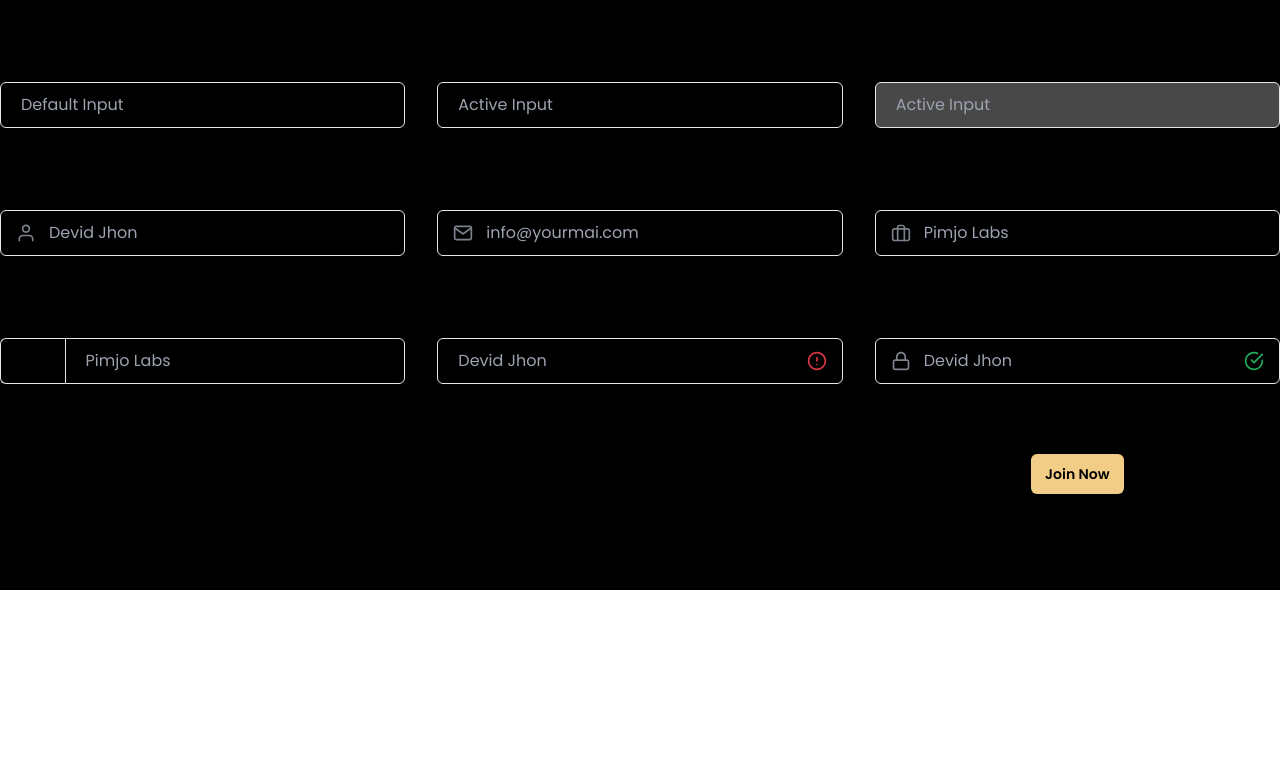
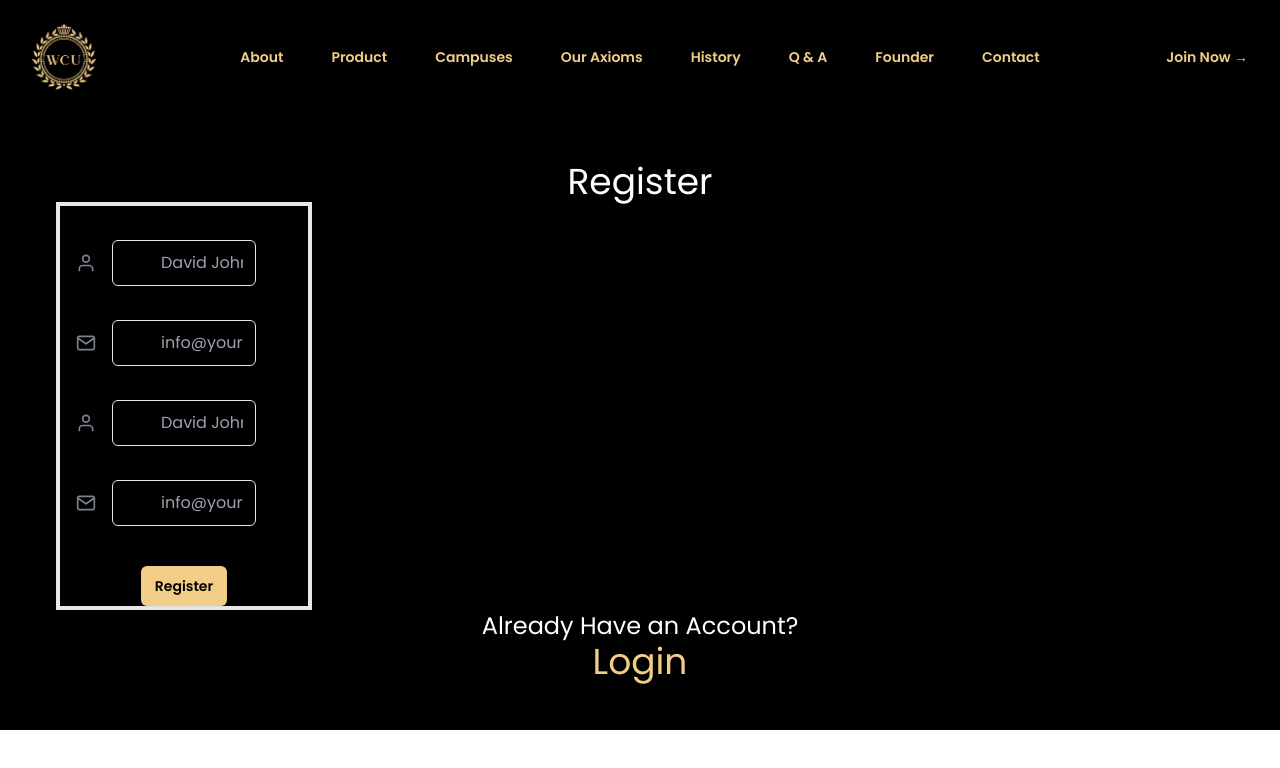
Before and after one commit to Ajaiyeoba/wcu-project, a React (Vite) app: page /register in a window 1280 px wide. Shown: the top 768 px of the page. Built offline with nearby package versions, Linux system fonts and the light colour scheme.

Commit message:
i added the login and register route to the necessary places

```diff
--- a/src/App.jsx
+++ b/src/App.jsx
@@ -1,7 +1,7 @@
 import { useEffect, useState } from "react";
 import Home from "./pages/Home";
 import Register from "./form/Register";
-import DialogTest from "./components/DialogTest";
+import Login from './form/Login'
 import Aos from "aos";
 import "./App.css";
 import "aos/dist/aos.css";
@@ -18,7 +18,7 @@ function App() {
           <Routes>
             <Route path="/" element={<Home />} />
             <Route path="/register" element={<Register />} />
-            <Route path="/dialogtest" element={<DialogTest />}/>
+            <Route path="/login" element={<Login />} />
           </Routes>
         </BrowserRouter>
       </div>
--- a/src/components/Navbar.jsx
+++ b/src/components/Navbar.jsx
@@ -3,6 +3,7 @@
 import { useState } from 'react'
  import { Dialog, DialogPanel } from '@headlessui/react'
 import { Bars3Icon, XMarkIcon } from '@heroicons/react/24/outline'
+import {Link} from 'react-router-dom'
 import logo from '../assets/logo.jpg'
 
 
@@ -12,7 +13,7 @@ const navigation = [
   { name: 'Campuses', href: '#campuses' },
   { name: 'Our Axioms', href: '#axioms' },
   { name: 'History', href: '/history' },
-  { name: 'Q & A', href: '#q&a' },
+  { name: 'Q & A', href: '#faq' },
   { name: 'Founder', href: '/founder' },
   { name: 'Contact', href: '#contact' },
 ]
@@ -23,7 +24,7 @@ const navigation = [
   section.scrollIntoView({behaviour: 'smooth'})
   setActiveSection(sectionId)
  }
-export default function MobileMenu() {
+  function MobileMenu() {
   const [mobileMenuOpen, setMobileMenuOpen] = useState(false)
 
   return (
@@ -58,9 +59,9 @@ export default function MobileMenu() {
         ))}
       </div>
       <div className="hidden lg:flex lg:flex-1 lg:justify-end">
-        <a href="#" className="text-sm font-semibold leading-6 text-custom-sec rounded-md">
+        <Link to="/login" className="text-sm font-semibold leading-6 text-custom-sec rounded-md">
           Join Now <span aria-hidden="true">&rarr;</span>
-        </a>
+        </Link>
       </div>
     </nav>
     <Dialog open={mobileMenuOpen} onClose={setMobileMenuOpen} className="lg:hidden">
@@ -98,12 +99,12 @@ export default function MobileMenu() {
               ))}
             </div>
             <div className="py-6">
-              <a
-                href="/form"
+              <Link
+                to="/login"
                 className="-mx-3 block rounded-lg px-3 py-2.5 text-base font-semibold leading-7 text-custom-sec hover:bg-gray-50 transition ease-in-out duration-300"
               >
                 Log in
-              </a>
+              </Link>
             </div>
           </div>
         </div>
@@ -113,3 +114,4 @@ export default function MobileMenu() {
 
   )
 }
+export default  MobileMenu;
--- a/src/form/Login.jsx
+++ b/src/form/Login.jsx
@@ -0,0 +1,12 @@
+import React from 'react'
+import Navbar from '../components/Navbar'
+function Login() {
+  return (
+    <div>
+                <Navbar />
+      Login
+    </div>
+  )
+}
+
+export default Login
--- a/src/form/Register.jsx
+++ b/src/form/Register.jsx
@@ -1,118 +1,26 @@
-import React from "react";
+import React from 'react'
+import Navbar from '../components/Navbar';
+import {Link} from 'react-router-dom';
 
-const FormElementInput = () => {
+
+function Register() {
   return (
-    <section className='py-12 dark:bg-dark'>
-      <div className='container'>
-        <div className='-mx-4 flex flex-wrap'>
-          <DefaultColumn>
-            <DefaultInput />
-          </DefaultColumn>
+    <div>
+      <Navbar />
+      <div className='py-12 text-center justify-center '>
+        <h2 className='text-custom-ter text-4xl '>Register</h2>
 
-          <DefaultColumn>
-            <ActiveInput />
-          </DefaultColumn>
+        <form action="" className='justify-center ml-14 left-3 border-4 w-64'>
 
-          <DefaultColumn>
-            <DisabledInput />
-          </DefaultColumn>
-
-          <DefaultColumn>
-            <NameInput />
-          </DefaultColumn>
-
-          <DefaultColumn>
-            <EmailInput />
-          </DefaultColumn>
-
-          <DefaultColumn>
-            <CompanyNameInput />
-          </DefaultColumn>
-
-          <DefaultColumn>
-            <CurrencyInput />
-          </DefaultColumn>
-
-          <DefaultColumn>
-            <InvalidInput />
-          </DefaultColumn>
-
-          <DefaultColumn>
-            <StrongInput />
-          </DefaultColumn>
-        </div>
-      </div>
-    </section>
-  )
-};
-
-export default FormElementInput;
-
-const DefaultColumn = ({ children }) => {
-  return (
-    <div className='w-full px-4 md:w-1/2 lg:w-1/3'>
-      <div className='mb-12'>{children}</div>
-    </div>
-  )
-}
-
-const DefaultInput = () => {
-  return (
-    <>
-      <label className='mb-[10px] block text-base font-medium text-dark dark:text-white'>
-        Default Input
-      </label>
-      <input
-        type='text'
-        placeholder='Default Input'
-        className='w-full bg-transparent rounded-md border border-stroke dark:border-dark-3 py-[10px] px-5 text-dark-6 outline-none transition focus:border-primary active:border-primary disabled:cursor-default disabled:bg-gray-2 disabled:border-gray-2'
-      />
-    </>
-  )
-}
-
-const ActiveInput = () => {
-  return (
-    <>
-      <label className='mb-[10px] block text-base font-medium text-dark dark:text-white'>
-        Active Input
-      </label>
-      <input
-        type='text'
-        placeholder='Active Input'
-        className='w-full bg-transparent rounded-md border border-primary py-[10px] px-5 text-dark-5 outline-none transition focus:border-primary active:border-primary disabled:cursor-default disabled:bg-gray-2 disabled:border-gray-2'
-      />
-    </>
-  )
-}
-
-const DisabledInput = () => {
-  return (
-    <>
-      <label className='mb-[10px] block text-base font-medium text-dark dark:text-white'>
-        Disabled Input
-      </label>
-      <input
-        type='text'
-        placeholder='Active Input'
-        disabled
-        className='w-full rounded-md border border-stroke dark:border-dark-3 py-[10px] px-5 text-dark-6 outline-none transition focus:border-primary active:border-primary disabled:cursor-default disabled:bg-gray-2 disabled:border-gray-2 dark:disabled:bg-dark-4 dark:disabled:border-dark-4'
-      />
-    </>
-  )
-}
-
-const NameInput = () => {
-  return (
-    <>
+       <div className="field">
         <label className='mb-[10px] block text-base font-medium text-dark dark:text-white'>
         Name
       </label>
       <div className='relative'>
         <input
           type='text'
-          placeholder='Devid Jhon'
-          className='w-full bg-transparent rounded-md border border-stroke dark:border-dark-3 py-[10px] pr-3 pl-12 text-dark-6 outline-none transition focus:border-primary active:border-primary disabled:cursor-default disabled:bg-gray-2'
+          placeholder='David John'
+          className='w-36 bg-transparent rounded-md border border-stroke dark:border-dark-3 py-[10px] pr-3 pl-12 text-dark-6 outline-none transition focus:border-primary active:border-primary disabled:cursor-default disabled:bg-gray-2'
         />
         <span className='absolute top-1/2 left-4 -translate-y-1/2'>
           <svg
@@ -132,13 +40,9 @@ const NameInput = () => {
           </svg>
         </span>
       </div>
-    </>
-  )
-}
+      </div>
 
-const EmailInput = () => {
-  return (
-    <>
+      <div className="field">
       <label className='mb-[10px] block text-base font-medium text-dark dark:text-white'>
         Email
       </label>
@@ -146,7 +50,7 @@ const EmailInput = () => {
         <input
           type='email'
           placeholder='info@yourmai.com'
-          className='w-full bg-transparent rounded-md border border-stroke dark:border-dark-3 py-[10px] pr-3 pl-12 text-dark-6 outline-none transition focus:border-primary active:border-primary disabled:cursor-default disabled:bg-gray-2'
+          className='w-36 bg-transparent rounded-md border border-stroke dark:border-dark-3 py-[10px] pr-3 pl-12 text-dark-6 outline-none transition focus:border-primary active:border-primary disabled:cursor-default disabled:bg-gray-2'
         />
         <span className='absolute top-1/2 left-4 -translate-y-1/2'>
           <svg
@@ -163,21 +67,19 @@ const EmailInput = () => {
           </svg>
         </span>
       </div>
-    </>
-  )
-}
+      </div>
 
-const CompanyNameInput = () => {
-  return (
-    <>
+
+
+      <div  className=' '>
         <label className='mb-[10px] block text-base font-medium text-dark dark:text-white'>
-        Company Name
+        Name
       </label>
       <div className='relative'>
         <input
           type='text'
-          placeholder='Pimjo Labs'
-          className='w-full bg-transparent rounded-md border border-stroke dark:border-dark-3 py-[10px] pr-3 pl-12 text-dark-6 outline-none transition focus:border-primary active:border-primary disabled:cursor-default disabled:bg-gray-2'
+          placeholder='David John'
+          className='w-36 bg-transparent rounded-md border border-stroke dark:border-dark-3 py-[10px] pr-3 pl-12 text-dark-6 outline-none transition focus:border-primary active:border-primary disabled:cursor-default disabled:bg-gray-2'
         />
         <span className='absolute top-1/2 left-4 -translate-y-1/2'>
           <svg
@@ -187,104 +89,25 @@ const CompanyNameInput = () => {
             fill="none"
             xmlns="http://www.w3.org/2000/svg"
           >
-            <g opacity={0.8}>
             <path
+              d="M3.72 12.886a4.167 4.167 0 0 1 2.947-1.22h6.666a4.167 4.167 0 0 1 4.167 4.167v1.666a.833.833 0 1 1-1.667 0v-1.666a2.5 2.5 0 0 0-2.5-2.5H6.667a2.5 2.5 0 0 0-2.5 2.5v1.666a.833.833 0 1 1-1.667 0v-1.666a4.17 4.17 0 0 1 1.22-2.947ZM10 3.333a2.5 2.5 0 1 0 0 5 2.5 2.5 0 0 0 0-5Zm-4.166 2.5a4.167 4.167 0 1 1 8.333 0 4.167 4.167 0 0 1-8.333 0Z"
+              opacity={0.8}
               fillRule="evenodd"
               clipRule="evenodd"
-                d="M3.33398 6.66667C2.87375 6.66667 2.50065 7.03976 2.50065 7.5V15.8333C2.50065 16.2936 2.87375 16.6667 3.33398 16.6667H16.6673C17.1276 16.6667 17.5007 16.2936 17.5007 15.8333V7.5C17.5007 7.03976 17.1276 6.66667 16.6673 6.66667H3.33398ZM0.833984 7.5C0.833984 6.11929 1.95327 5 3.33398 5H16.6673C18.048 5 19.1673 6.11929 19.1673 7.5V15.8333C19.1673 17.214 18.048 18.3333 16.6673 18.3333H3.33398C1.95327 18.3333 0.833984 17.214 0.833984 15.8333V7.5Z"
               fill="#9CA3AF"
             />
-              <path
-                fillRule="evenodd"
-                clipRule="evenodd"
-                d="M6.56622 2.39825C7.03506 1.92941 7.67094 1.66602 8.33398 1.66602H11.6673C12.3304 1.66602 12.9662 1.92941 13.4351 2.39825C13.9039 2.86709 14.1673 3.50297 14.1673 4.16602V17.4993C14.1673 17.9596 13.7942 18.3327 13.334 18.3327C12.8737 18.3327 12.5006 17.9596 12.5006 17.4993V4.16602C12.5006 3.945 12.4129 3.73304 12.2566 3.57676C12.1003 3.42048 11.8883 3.33268 11.6673 3.33268H8.33398C8.11297 3.33268 7.90101 3.42048 7.74473 3.57676C7.58845 3.73304 7.50065 3.945 7.50065 4.16602V17.4993C7.50065 17.9596 7.12755 18.3327 6.66732 18.3327C6.20708 18.3327 5.83398 17.9596 5.83398 17.4993V4.16602C5.83398 3.50297 6.09738 2.86709 6.56622 2.39825Z"
-                fill="#9CA3AF"
-              />
-            </g>
           </svg>
         </span>
       </div>
-    </>
-  )
-}
 
-const CurrencyInput = () => {
-  return (
-    <>
-      <label className='mb-[10px] block text-base font-medium text-dark dark:text-white'>
-        Currency
-      </label>
-      <div className='flex items-center'>
-        <span className='h-full rounded-tl-md rounded-bl-md border border-r-0 border-stroke dark:border-dark-3 bg-gray-2 dark:bg-dark-2 py-[10px] px-4 text-base uppercase text-body-color dark:text-dark-6'>
-          USD
-        </span>
-        <input
-          type='text'
-          placeholder='Pimjo Labs'
-          className='w-full bg-transparent rounded-br-md rounded-tr-md border border-stroke dark:border-dark-3 py-[10px] pr-3 pl-5 text-dark-6 outline-none transition focus:border-primary active:border-primary disabled:cursor-default disabled:bg-gray-2'
-        />
-      </div>
-    </>
-  )
-}
-
-const InvalidInput = () => {
-  return (
-    <>
       <label className='mb-[10px] block text-base font-medium text-dark dark:text-white'>
         Email
       </label>
       <div className='relative'>
         <input
           type='email'
-          placeholder='Devid Jhon'
-          className='w-full bg-transparent rounded-md border border-red py-[10px] pl-5 pr-12 text-dark-6 outline-none transition'
-        />
-        <span className='absolute top-1/2 right-4 -translate-y-1/2'>
-          <svg
-            width={20}
-            height={20}
-            viewBox="0 0 20 20"
-            fill="none"
-            xmlns="http://www.w3.org/2000/svg"
-          >
-            <path
-              fillRule="evenodd"
-              clipRule="evenodd"
-              d="M9.9987 2.50065C5.85656 2.50065 2.4987 5.85852 2.4987 10.0007C2.4987 14.1428 5.85656 17.5007 9.9987 17.5007C14.1408 17.5007 17.4987 14.1428 17.4987 10.0007C17.4987 5.85852 14.1408 2.50065 9.9987 2.50065ZM0.832031 10.0007C0.832031 4.93804 4.93609 0.833984 9.9987 0.833984C15.0613 0.833984 19.1654 4.93804 19.1654 10.0007C19.1654 15.0633 15.0613 19.1673 9.9987 19.1673C4.93609 19.1673 0.832031 15.0633 0.832031 10.0007Z"
-              fill="#DC3545"
-            />
-            <path
-              fillRule="evenodd"
-              clipRule="evenodd"
-              d="M10.0013 5.83398C10.4615 5.83398 10.8346 6.20708 10.8346 6.66732V10.0007C10.8346 10.4609 10.4615 10.834 10.0013 10.834C9.54106 10.834 9.16797 10.4609 9.16797 10.0007V6.66732C9.16797 6.20708 9.54106 5.83398 10.0013 5.83398Z"
-              fill="#DC3545"
-            />
-            <path
-              fillRule="evenodd"
-              clipRule="evenodd"
-              d="M9.16797 13.3333C9.16797 12.8731 9.54106 12.5 10.0013 12.5H10.0096C10.4699 12.5 10.843 12.8731 10.843 13.3333C10.843 13.7936 10.4699 14.1667 10.0096 14.1667H10.0013C9.54106 14.1667 9.16797 13.7936 9.16797 13.3333Z"
-              fill="#DC3545"
-            />
-          </svg>
-        </span>
-      </div>
-      <p className='mt-[10px] text-sm text-red'>Invalid email address</p>
-    </>
-  )
-}
-
-const StrongInput = () => {
-  return (
-    <>
-      <label className='mb-[10px] block text-base font-medium text-dark dark:text-white'>
-        Email
-      </label>
-      <div className='relative'>
-        <input
-          type='email'
-          placeholder='Devid Jhon'
-          className='w-full bg-transparent rounded-md border border-green py-[10px] px-12 text-dark-6 outline-none transition'
+          placeholder='info@yourmai.com'
+          className='w-36 bg-transparent rounded-md border border-stroke dark:border-dark-3 py-[10px] pr-3 pl-12 text-dark-6 outline-none transition focus:border-primary active:border-primary disabled:cursor-default disabled:bg-gray-2'
         />
         <span className='absolute top-1/2 left-4 -translate-y-1/2'>
           <svg
@@ -294,55 +117,36 @@ const StrongInput = () => {
             fill="none"
             xmlns="http://www.w3.org/2000/svg"
           >
-            <g opacity={0.8}>
-              <path
-                fillRule="evenodd"
-                clipRule="evenodd"
-                d="M4.16797 10.0007C3.70773 10.0007 3.33464 10.3737 3.33464 10.834V16.6673C3.33464 17.1276 3.70773 17.5007 4.16797 17.5007H15.8346C16.2949 17.5007 16.668 17.1276 16.668 16.6673V10.834C16.668 10.3737 16.2949 10.0007 15.8346 10.0007H4.16797ZM1.66797 10.834C1.66797 9.45327 2.78726 8.33398 4.16797 8.33398H15.8346C17.2153 8.33398 18.3346 9.45327 18.3346 10.834V16.6673C18.3346 18.048 17.2153 19.1673 15.8346 19.1673H4.16797C2.78726 19.1673 1.66797 18.048 1.66797 16.6673V10.834Z"
-                fill="#9CA3AF"
-              />
-              <path
-                fillRule="evenodd"
-                clipRule="evenodd"
-                d="M10 2.50065C9.11594 2.50065 8.2681 2.85184 7.64298 3.47696C7.01786 4.10208 6.66667 4.94993 6.66667 5.83398V9.16732C6.66667 9.62756 6.29357 10.0007 5.83333 10.0007C5.3731 10.0007 5 9.62756 5 9.16732V5.83398C5 4.5079 5.52678 3.23613 6.46447 2.29845C7.40215 1.36077 8.67392 0.833984 10 0.833984C11.3261 0.833984 12.5979 1.36077 13.5355 2.29845C14.4732 3.23613 15 4.5079 15 5.83398V9.16732C15 9.62756 14.6269 10.0007 14.1667 10.0007C13.7064 10.0007 13.3333 9.62756 13.3333 9.16732V5.83398C13.3333 4.94993 12.9821 4.10208 12.357 3.47696C11.7319 2.85184 10.8841 2.50065 10 2.50065Z"
-                fill="#9CA3AF"
-              />
+            <g opacity={0.8} fillRule="evenodd" clipRule="evenodd" fill="#9CA3AF">
+              <path d="M3.334 4.167A.838.838 0 0 0 2.501 5v10c0 .456.377.833.833.833h13.333a.838.838 0 0 0 .834-.833V5a.838.838 0 0 0-.834-.833H3.334ZM.834 5c0-1.377 1.123-2.5 2.5-2.5h13.333c1.377 0 2.5 1.123 2.5 2.5v10c0 1.377-1.123 2.5-2.5 2.5H3.334a2.505 2.505 0 0 1-2.5-2.5V5Z" />
+              <path d="M.985 4.522a.833.833 0 0 1 1.16-.205l7.856 5.499 7.855-5.5a.833.833 0 1 1 .956 1.366l-8.333 5.833a.833.833 0 0 1-.956 0L1.19 5.682a.833.833 0 0 1-.205-1.16Z" />
             </g>
           </svg>
         </span>
-        <span className='absolute top-1/2 right-4 -translate-y-1/2'>
-          <svg
-            width={20}
-            height={20}
-            viewBox="0 0 20 20"
-            fill="none"
-            xmlns="http://www.w3.org/2000/svg"
-          >
-            <path
-              fillRule="evenodd"
-              clipRule="evenodd"
-              d="M13.0512 3.14409C11.5739 2.48584 9.9234 2.32277 8.34584 2.6792C6.76829 3.03562 5.34821 3.89245 4.29741 5.12189C3.2466 6.35133 2.62137 7.88751 2.51496 9.50132C2.40854 11.1151 2.82665 12.7201 3.70692 14.0769C4.58719 15.4337 5.88246 16.4695 7.39955 17.03C8.91664 17.5905 10.5743 17.6456 12.1252 17.187C13.6762 16.7284 15.0373 15.7808 16.0057 14.4855C16.9741 13.1901 17.4978 11.6164 17.4987 9.99909V9.2329C17.4987 8.77266 17.8718 8.39956 18.332 8.39956C18.7923 8.39956 19.1654 8.77266 19.1654 9.2329V9.99956C19.1642 11.9763 18.5242 13.9002 17.3406 15.4834C16.157 17.0666 14.4934 18.2248 12.5978 18.7853C10.7022 19.3457 8.67619 19.2784 6.82196 18.5934C4.96774 17.9084 3.38463 16.6423 2.30875 14.984C1.23286 13.3257 0.72184 11.3641 0.851902 9.39166C0.981963 7.41922 1.74614 5.54167 3.03045 4.03902C4.31477 2.53637 6.05042 1.48914 7.97854 1.05351C9.90666 0.617872 11.9239 0.817181 13.7295 1.62171C14.1499 1.80902 14.3389 2.30167 14.1516 2.72206C13.9642 3.14246 13.4716 3.3314 13.0512 3.14409Z"
-              fill="#22AD5C"
-            />
-            <path
-              fillRule="evenodd"
-              clipRule="evenodd"
-              d="M18.9236 2.74378C19.2492 3.06906 19.2495 3.59669 18.9242 3.92229L10.5909 12.264C10.4346 12.4204 10.2226 12.5083 10.0015 12.5083C9.78042 12.5084 9.56838 12.4206 9.41205 12.2643L6.91205 9.76426C6.58661 9.43882 6.58661 8.91118 6.91205 8.58574C7.23748 8.26031 7.76512 8.26031 8.09056 8.58574L10.001 10.4962L17.7451 2.74437C18.0704 2.41877 18.598 2.41851 18.9236 2.74378Z"
-              fill="#22AD5C"
-            />
-          </svg>
-        </span>
       </div>
-      <p className='mt-[10px] text-sm text-green'>Password is strong</p>
+</div>
 
 <div className="mt-10 flex items-center justify-center gap-x-6">
             <a
               href="#"
               className="rounded-md bg-custom-sec px-3.5 py-2.5 text-sm font-semibold text-black shadow-sm hover:opacity-75 focus-visible:outline focus-visible:outline-2 focus-visible:outline-offset-2"
             >
-              Join Now
+              Register
             </a>
             </div>
-    </>
+        </form>
+
+<div className='text-center '>
+  <p className='text-2xl text-custom-ter'>Already Have an Account? </p>
+ <Link    to="/login"  className='text-custom-sec text-4xl'>
+ Login
+  </Link>
+</div>
+         </div>
+
+         </div>
+
   )
 }
+
+export default Register
```
Also changed, not shown: src/components/Faq.jsx (+5 -5 lines), src/components/Pricing.jsx (+4 -4 lines), src/pages/Campuses.jsx (+8 -4 lines), src/pages/Home.jsx (+13 -9 lines). Lines whose indentation alone changed are shown as unchanged.
